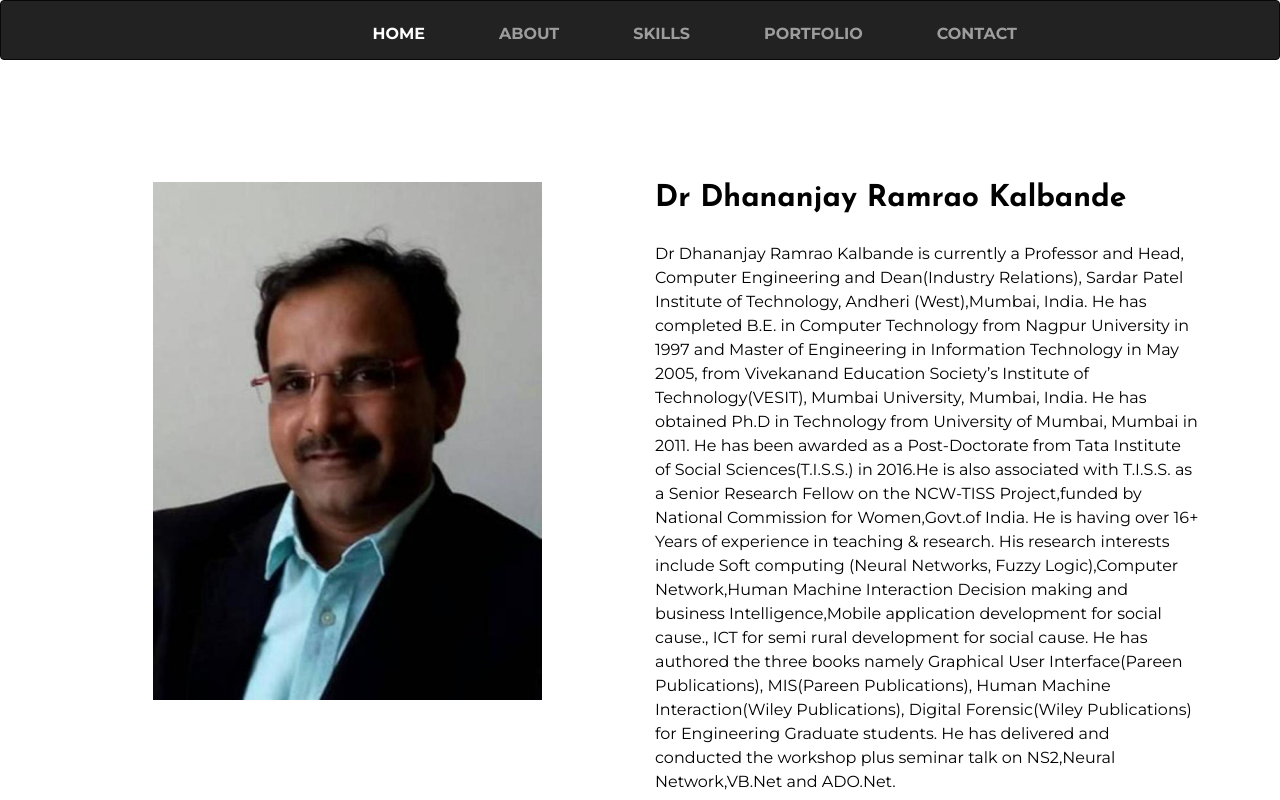
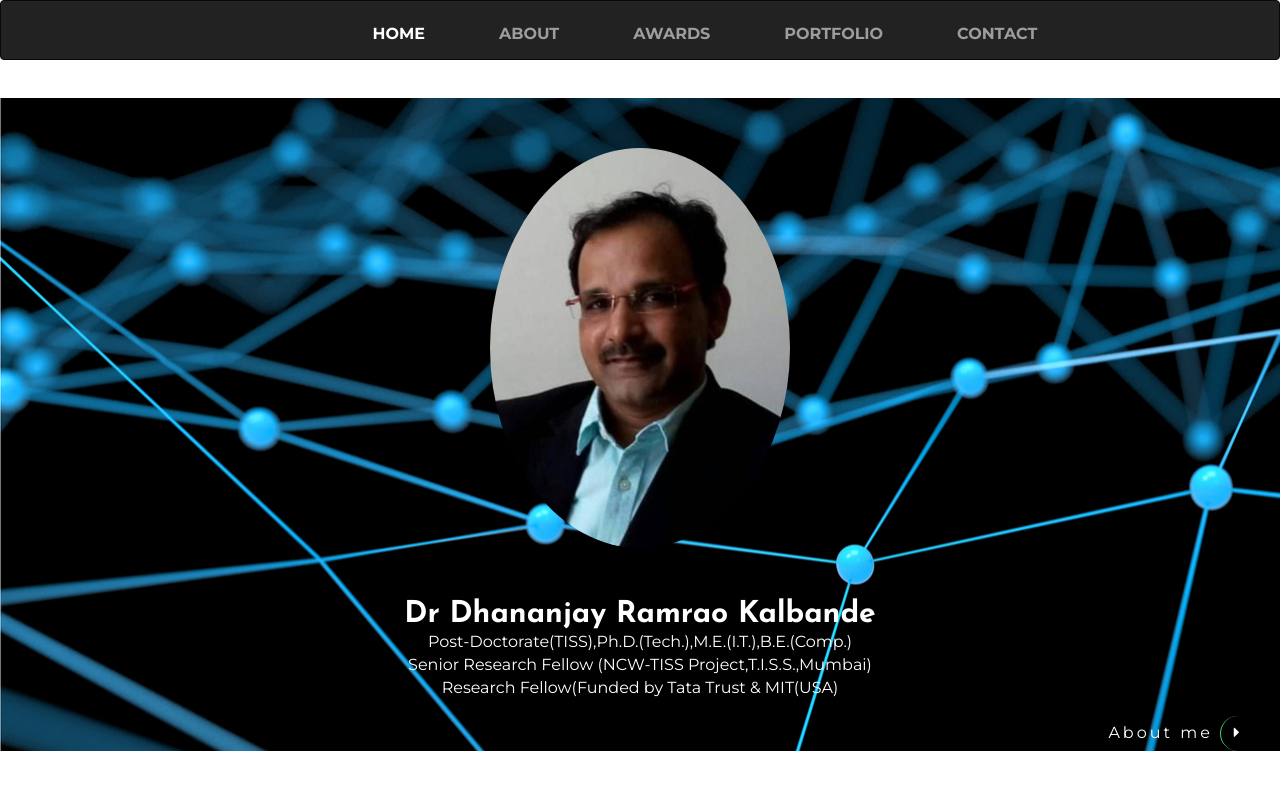
Before and after one commit to madhugore1/KalbandeSirWeb, a plain HTML site: page revamp/index.html in a window 1280 px wide. Shown: the top 800 px of the page. Drawn offline with Linux system fonts and the light colour scheme.

Commit message:
Small changes

```diff
--- a/revamp/css/style.css
+++ b/revamp/css/style.css
@@ -20,6 +20,21 @@ body {
 		background-color: #000;
 		height: 40px;
 		color: #737373;
+}
+
+#profile_img{
+	border-radius: 50%;
+	/*vertical-align: middle;*/
+	margin-bottom: 50px;
+	width: 300px;
+	height: 400px;
+	margin-top: 50px;
+}
+
+#landing{
+	background-image: url(../back1.jpg);
+	width: 100%;
+	height: 100%;
 }
 
 .fl_left{
@@ -148,6 +163,7 @@ label {
 header {
 	padding: 0px 0px 0;
 	width: 100%;
+	/*height: 60px;*/
 }
 
 .w3-slider {
@@ -225,7 +241,7 @@ header {
 }
 
 .botton a {
-	color: #000;
+	color: #fff;
 	display: inline-block;
 	letter-spacing: 3px;
 	font-weight: 400;
@@ -412,15 +428,23 @@ nav.shift ul li a:hover:after {
 }
 
 .info_me h2 {
-	color:black;
-	align:center;
-	margin: 15% 2% 5% 0%;
+	color:#fff;
+	/*align:center;
+	margin-left: auto;
+	margin-right: auto;*/
 }
 
 .info_me p {
-	color:black;
-	line-height: 150%;
-	margin: 0% 2% 5% 0%;
+	color:#fff;
+	/*line-height: 150%;
+	margin-left: auto;
+	margin-right: auto;*/
+}
+
+.info_me{
+	text-align: center;
+	vertical-align: middle;
+	/*height: 536px;*/
 }
 
 /*--placeholder-color--*/
@@ -1014,7 +1038,7 @@ h3.subheading-agileits-w3layouts {
 }
 
 .edu-img-agileits {
-	background: url(../images/edu.jpg)no-repeat 0px 0px;
+	background: url(../awards.jpg)no-repeat 0px 0px;
 	-webkit-background-size: cover;
 	-moz-background-size: cover;
 	-o-background-size: cover;
--- a/revamp/index.html
+++ b/revamp/index.html
@@ -53,7 +53,7 @@ Smartphone Compatible web template, free webdesigns for Nokia, Samsung, LG, Sony
 				      <ul class="nav navbar-nav">
 								<li><a class="active" href="index.html">Home</a></li>
 								<li><a class="scroll" href="#about">About</a></li>
-								<li><a class="scroll" href="#skills">Skills</a></li>
+								<li><a class="scroll" href="#skills">Awards</a></li>
 								<li><a class="scroll" href="#portfolio">Portfolio</a></li>
 								<li><a class="scroll" href="#contact">Contact</a></li>
 				      </ul>
@@ -66,14 +66,14 @@ Smartphone Compatible web template, free webdesigns for Nokia, Samsung, LG, Sony
 			<!-- //navigation -->
 		</header>
 		<!-- //header -->
-    <div class="container">
+    <div class="container" id="landing">
       <div class="row display-w3lsagile" >
-        <div class="col-md-6 col-sm-12 col-xs-12 img_me" style="vertical-align: middle;">
-          <img class="img-responsive" src="images/pic.jpg">
+        <div class="col-md-12 col-sm-12 col-xs-12 img_me" style="vertical-align: middle;">
+          <img class="img-responsive" src="images/pic.jpg" id="profile_img">
         </div>
-        <div class="col-md-6 col-sm-12 col-xs-12 banner-text-w3-agileitss info_me">
+        <div class="col-md-12 col-sm-12 col-xs-12 banner-text-w3-agileitss info_me">
           <h2>Dr Dhananjay Ramrao Kalbande</h2>
-              <p>Dr Dhananjay Ramrao Kalbande is currently a Professor and Head, Computer Engineering and Dean(Industry Relations), Sardar Patel Institute of Technology, Andheri (West),Mumbai, India. He has completed B.E. in Computer Technology from Nagpur University in 1997 and Master of Engineering in Information Technology in May 2005, from Vivekanand Education Society’s Institute of Technology(VESIT), Mumbai University, Mumbai, India. He has obtained Ph.D in Technology from University of Mumbai, Mumbai in 2011. He has been awarded as a Post-Doctorate from Tata Institute of Social Sciences(T.I.S.S.) in 2016.He is also associated with T.I.S.S. as a Senior Research Fellow on the NCW-TISS Project,funded by National Commission for Women,Govt.of India. He is having over 16+ Years of experience in teaching & research. His research interests include Soft computing (Neural Networks, Fuzzy Logic),Computer Network,Human Machine Interaction Decision making and business Intelligence,Mobile application development for social cause., ICT for semi rural development for social cause. He has authored the three books namely Graphical User Interface(Pareen Publications), MIS(Pareen Publications), Human Machine Interaction(Wiley Publications), Digital Forensic(Wiley Publications) for Engineering Graduate students. He has delivered and conducted the workshop plus seminar talk on NS2,Neural Network,VB.Net and ADO.Net.</p>
+              <p>Post-Doctorate(TISS),Ph.D.(Tech.),M.E.(I.T.),B.E.(Comp.)<br>Senior Research Fellow (NCW-TISS Project,T.I.S.S.,Mumbai)<br> Research Fellow(Funded by Tata Trust & MIT(USA)</p>
 
           <div class="botton">
             <a href="#about" class="scroll">About me <span class="fa fa-caret-right"></span></a>
@@ -95,8 +95,8 @@ Smartphone Compatible web template, free webdesigns for Nokia, Samsung, LG, Sony
 					<div class="clearfix"></div>
 				</div>
 				<div class="about-top">
-					<h3 class="subheading-agileits-w3layouts">Degrees Held By Me</h3>
-					<p class="para-agileits-w3layouts">Post-Doctorate(TISS),Ph.D.(Tech.),M.E.(I.T.),B.E.(Comp.)<br>Senior Research Fellow (NCW-TISS Project,T.I.S.S.,Mumbai)<br> Research Fellow(Funded by Tata Trust & MIT(USA)))</p>
+					<!-- <h3 class="subheading-agileits-w3layouts">Degrees Held By Me</h3> -->
+					<p class="para-agileits-w3layouts">Dr Dhananjay Ramrao Kalbande is currently a Professor and Head, Computer Engineering and Dean(Industry Relations), Sardar Patel Institute of Technology, Andheri (West),Mumbai, India. He has completed B.E. in Computer Technology from Nagpur University in 1997 and Master of Engineering in Information Technology in May 2005, from Vivekanand Education Society’s Institute of Technology(VESIT), Mumbai University, Mumbai, India. He has obtained Ph.D in Technology from University of Mumbai, Mumbai in 2011. He has been awarded as a Post-Doctorate from Tata Institute of Social Sciences(T.I.S.S.) in 2016.He is also associated with T.I.S.S. as a Senior Research Fellow on the NCW-TISS Project,funded by National Commission for Women,Govt.of India. He is having over 16+ Years of experience in teaching & research. His research interests include Soft computing (Neural Networks, Fuzzy Logic),Computer Network,Human Machine Interaction Decision making and business Intelligence,Mobile application development for social cause., ICT for semi rural development for social cause. He has authored the three books namely Graphical User Interface(Pareen Publications), MIS(Pareen Publications), Human Machine Interaction(Wiley Publications), Digital Forensic(Wiley Publications) for Engineering Graduate students. He has delivered and conducted the workshop plus seminar talk on NS2,Neural Network,VB.Net and ADO.Net.</p>
 				</div>
 			</div>
 
@@ -240,25 +240,6 @@ Smartphone Compatible web template, free webdesigns for Nokia, Samsung, LG, Sony
 						</div>
 					</div>
 
-					<div class="col-md-3 w3_agileits_services_grid hvr-overline-from-center">
-						<div class="w3_agileits_services_grid_agile">
-							<div class="w3_agileits_services_grid_1 i5">
-								<a class="fa fa-trophy" aria-hidden="true"></a>
-							</div>
-							<h3>Expert Evaluator for MSBTE</h3>
-							<p class="para-agileits-w3layouts">Worked as an Expert to evaluate the Result Processing Software for MSBTE, Mumbai, India.</p>
-						</div>
-					</div>
-
-					<div class="col-md-3 w3_agileits_services_grid">
-						<div class="w3_agileits_services_grid_agile">
-							<div class="w3_agileits_services_grid_1 i6">
-								<a class="fa fa-trophy" aria-hidden="true"></a>
-							</div>
-							<h3>Convenor for Mumbai University</h3>
-							<p class="para-agileits-w3layouts">Worked as a Convener and Member of Syllabus Revision Committee of Mumbai University.</p>
-						</div>
-					</div>
 
 					<div class="clearfix"> </div>
 				</div>
```
Also changed, not shown: revamp/awards.jpg (added), revamp/back.png (added), revamp/back1.jpg (added).
